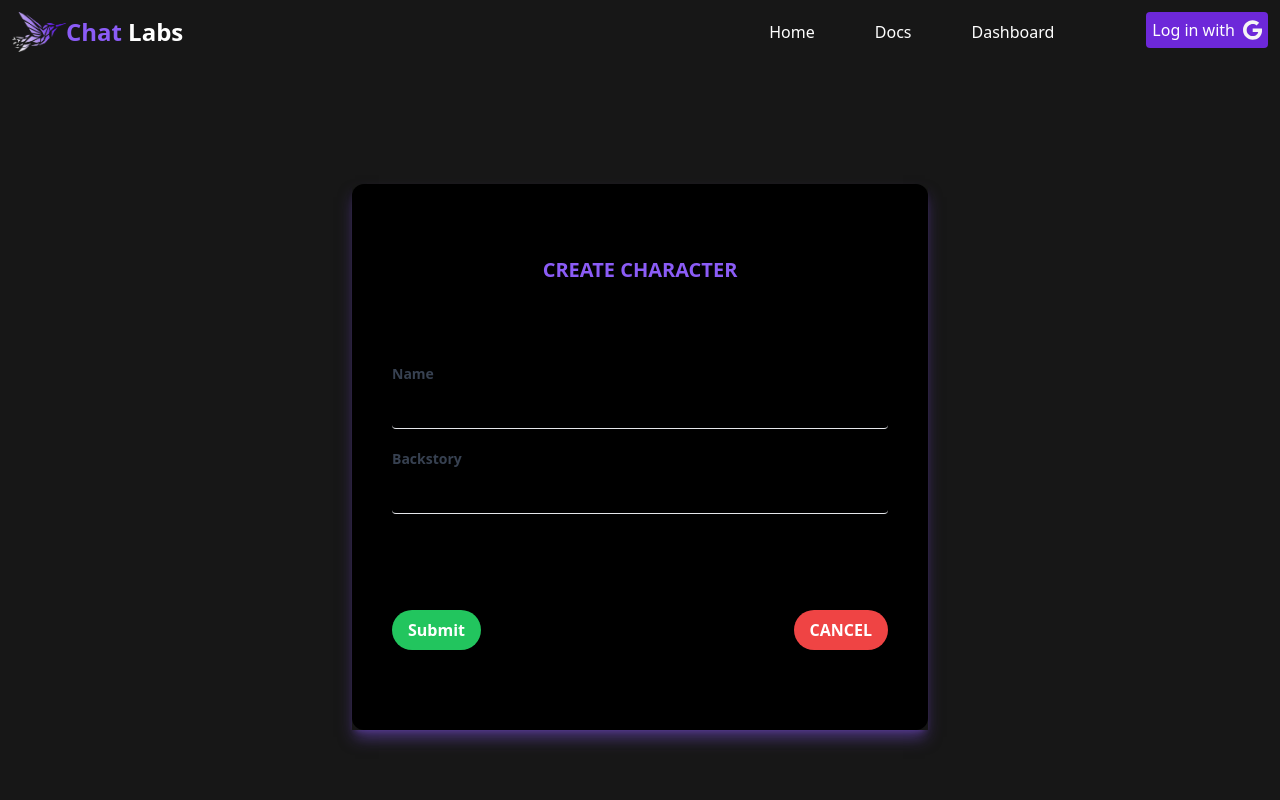
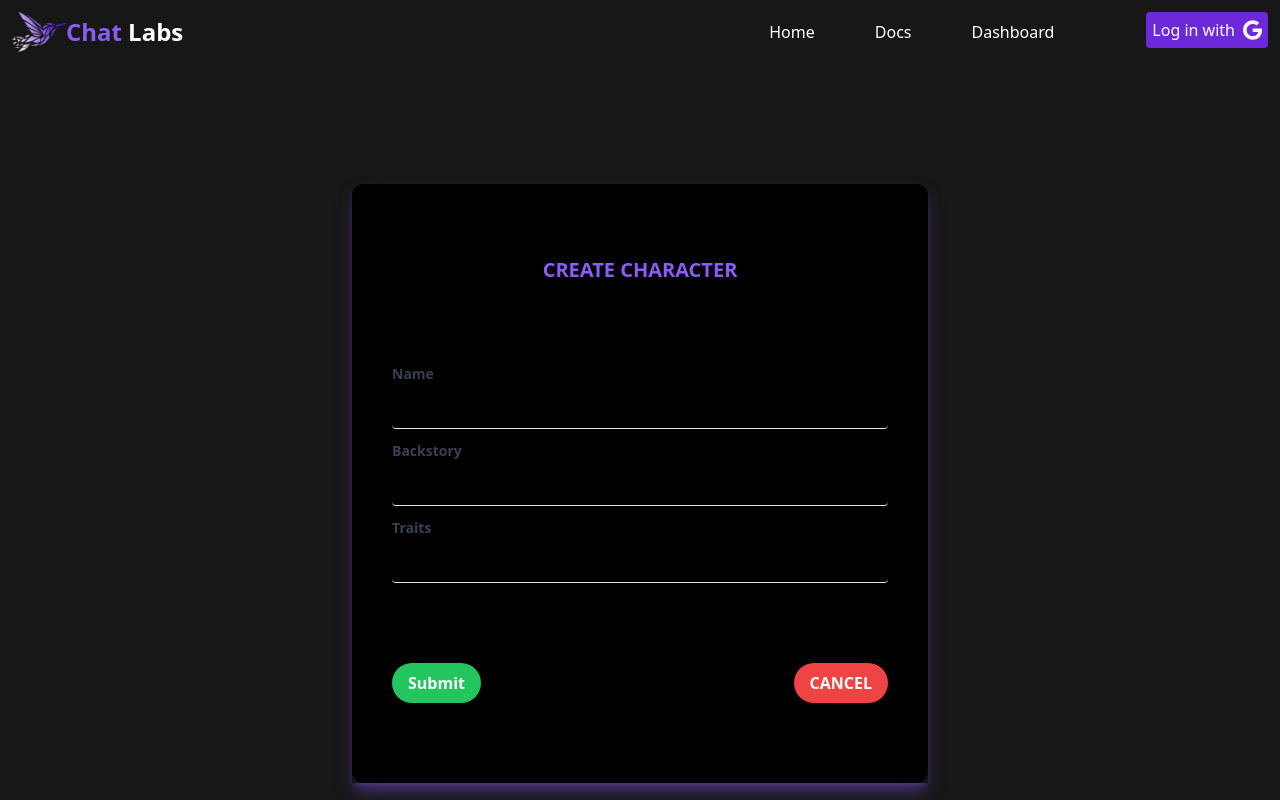
Before and after one commit to chas-academy/u08-business-idea-grupp3-u08, a React (Vite) app in the folder chatlabs/: page /dashboard2 in a window 1280 px wide. Shown: the top 800 px of the page. Built offline with nearby package versions, Linux system fonts and the light colour scheme; no server answers.

Commit message:
updated link

```diff
--- a/chatlabs/src/components/CharacterForm.tsx
+++ b/chatlabs/src/components/CharacterForm.tsx
@@ -1,39 +1,50 @@
 import React from 'react';
-import { Link } from 'react-router-dom';
+import { Link, useNavigate } from 'react-router-dom';
 
 export interface CharacterFormData {
   name: string;
   backstory: string;
+  traits: string;
 }
 
 interface CharacterFormProps {
   name: string;
   backstory: string;
+  traits: string;
   onNameChange: (event: React.ChangeEvent<HTMLInputElement>) => void;
   onBackstoryChange: (event: React.ChangeEvent<HTMLInputElement>) => void;
+  onTraitsChange: (event: React.ChangeEvent<HTMLInputElement>) => void;
   onSubmit: (formData: CharacterFormData) => Promise<void>;
 }
 
 const CharacterForm: React.FC<CharacterFormProps> = ({
   name,
   backstory,
+  traits,
   onNameChange,
   onBackstoryChange,
+  onTraitsChange,
   onSubmit,
 }) => {
+  const navigate = useNavigate();
+
   const handleSubmit = async (event: React.FormEvent<HTMLFormElement>): Promise<void> => {
     event.preventDefault();
     await onSubmit({
       name: name.trim(),
       backstory: backstory.trim(),
+      traits: traits.trim(),
     });
+
+    // Navigera till en annan rutt efter att formuläret har skickats
+    navigate('/Dashboard'); // Ersätt '/ny-rutt' med den faktiska rutten du vill navigera till
   };
 
   return (
     <form onSubmit={handleSubmit} className="bg-black rounded-xl shadow-lg p-10">
       <h2 className="text-xl text-violet-500 font-semibold mb-20 mt-8 uppercase text-center">Create Character</h2>
 
-      <div className="mb-2">
+      <div className="field-wrapper">
         <label htmlFor="name" className="block text-gray-700 text-sm font-bold mb-2">
           Name
         </label>
@@ -43,16 +54,16 @@ const CharacterForm: React.FC<CharacterFormProps> = ({
           type="text"
           placeholder=""
           value={name}
-          onChange={onNameChange} // Använd onNameChange här för att binda händelsehanteraren
+          onChange={onNameChange}
         />
       </div>
 
-      <div className="mb-4">
+      <div className="field-wrapper">
         <label htmlFor="backstory" className="block text-gray-700 text-sm font-bold mb-2">
           Backstory
         </label>
         <input
-          className="bg-black shadow appearance-none border-b rounded w-full py-2 px-3 text-gray-700 leading-tight focus:outline-none focus:shadow-outline mb-20"
+          className="bg-black shadow appearance-none border-b rounded w-full py-2 px-3 text-gray-700 leading-tight focus:outline-none focus:shadow-outline mb-3"
           id="backstory"
           type="text"
           placeholder=""
@@ -61,13 +72,27 @@ const CharacterForm: React.FC<CharacterFormProps> = ({
         />
       </div>
 
+      <div className="field-wrapper">
+        <label htmlFor="traits" className="block text-gray-700 text-sm font-bold mb-2">
+          Traits
+        </label>
+        <input
+          className="bg-black shadow appearance-none border-b rounded w-full py-2 px-3 text-gray-700 leading-tight focus:outline-none focus:shadow-outline mb-20"
+          id="traits"
+          type="text"
+          placeholder=""
+          value={traits}
+          onChange={onTraitsChange}
+        />
+      </div>
+
       <div className="flex items-center justify-between">
-        <Link
-          to="/Dashboard"
+        <button
+          type="submit"
           className="bg-green-500 hover:bg-green-700 text-white font-bold py-2 px-4 rounded-full focus:outline-none focus:shadow-outline mb-10"
         >
           Submit
-        </Link>
+        </button>
 
         <Link
           to="/"
--- a/chatlabs/src/pages/db-2.tsx
+++ b/chatlabs/src/pages/db-2.tsx
@@ -1,22 +1,28 @@
 import React, { useState } from 'react';
+import { useNavigate } from 'react-router-dom';
 import Footer from '../components/Footer';
 import CharacterForm, { CharacterFormData } from '../components/CharacterForm';
 
-const Dashboard: React.FC = () => {
+const Dashboard2: React.FC = () => {
   const [response, setResponse] = useState('');
+  const [name, setName] = useState('');
+  const [backstory, setBackstory] = useState('');
+  const [traits, setTraits] = useState('');
 
+  const navigate = useNavigate(); // Hämta navigeringsfunktionen
 
   const handleSubmit = async (formData: CharacterFormData): Promise<void> => {
     try {
-      const { name, backstory } = formData;
-      const response = await fetch(`http://localhost:4000/createuser/645c1385353c806b4d791675`, {
-        method: 'POST',
+      const { name, backstory, traits } = formData;
+      const response = await fetch(`http://localhost:4000/create/645c1385353c806b4d791675`, {
+        method: 'PUT',
         headers: {
           'Content-Type': 'application/json',
         },
         body: JSON.stringify({
           name,
           backstory,
+          traits,
         }),
       });
 
@@ -26,14 +32,14 @@ const Dashboard: React.FC = () => {
       // Clear the form fields
       setName('');
       setBackstory('');
+      setTraits('');
+
+      navigate('/dashboard'); // Navigera till önskad rutt efter att formuläret har skickats
     } catch (error) {
       console.error(error);
       setResponse('An error occurred. Please try again.');
     }
   };
-
-  const [name, setName] = useState('');
-  const [backstory, setBackstory] = useState('');
 
   const handleNameChange = (event: React.ChangeEvent<HTMLInputElement>): void => {
     setName(event.target.value);
@@ -41,6 +47,10 @@ const Dashboard: React.FC = () => {
 
   const handleBackstoryChange = (event: React.ChangeEvent<HTMLInputElement>): void => {
     setBackstory(event.target.value);
+  };
+
+  const handleTraitsChange = (event: React.ChangeEvent<HTMLInputElement>): void => {
+    setTraits(event.target.value);
   };
 
   return (
@@ -51,8 +61,10 @@ const Dashboard: React.FC = () => {
           <CharacterForm
             name={name}
             backstory={backstory}
+            traits={traits}
             onNameChange={handleNameChange}
             onBackstoryChange={handleBackstoryChange}
+            onTraitsChange={handleTraitsChange}
             onSubmit={handleSubmit}
           />
         </div>
@@ -64,4 +76,4 @@ const Dashboard: React.FC = () => {
   );
 };
 
-export default Dashboard;
+export default Dashboard2;
```
